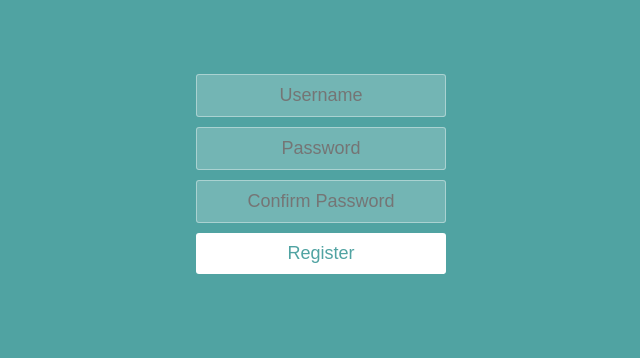
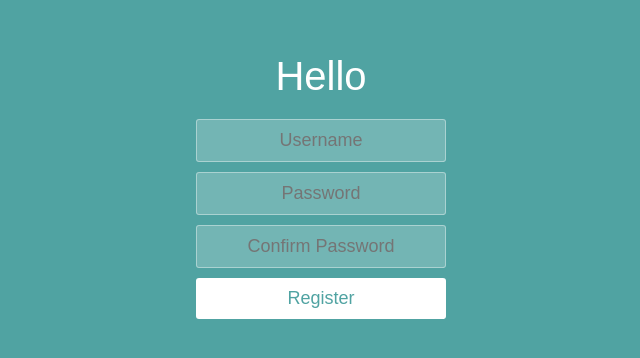
Before and after one commit to johncanero/login-flow, a React (Create React App) app: page / in a window 1280 px wide. Shown: the part 154-512 px from the top of the page, without its empty margins (319-959 px from the left). Built offline with nearby package versions, Linux system fonts and the light colour scheme.

Commit message:
Add Hello Heading

```diff
--- a/src/App.js
+++ b/src/App.js
@@ -9,10 +9,11 @@ const App = () => {
   var userIsRegistered = false;
 
   return (
-    <div className='container'>{
-        <Form
-          isRegistered={userIsRegistered}
-        />
+    <div className='container'>
+        <h1>Hello</h1>
+        {<Form
+            isRegistered={userIsRegistered}
+          />
     }</div>
   )
 }
```
